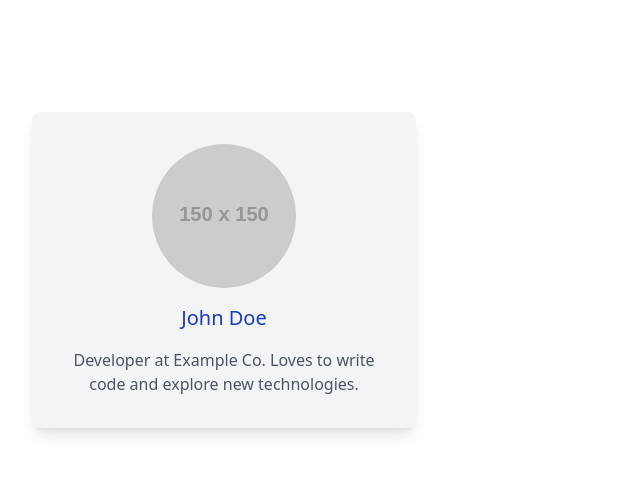
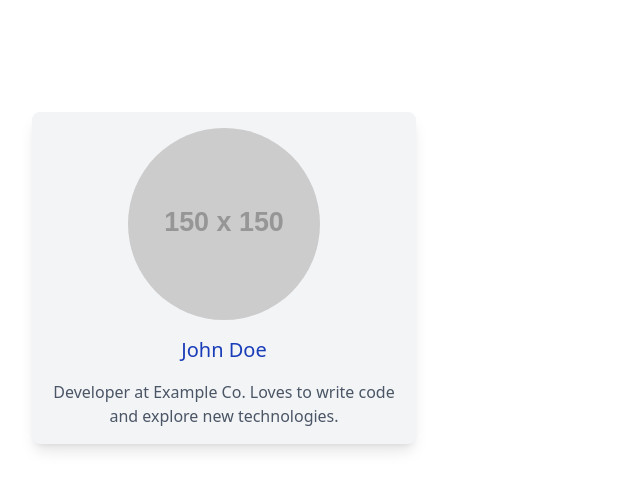
Before and after one commit to Lawwrenz/alx-fe-reactjs, a React (Vite) app in the folder tailwind-react-integration/: page / in a window 1280 px wide. Shown: the top 490 px of the page, without its empty margins (0-640 px from the left). Built offline with nearby package versions, Linux system fonts and the light colour scheme.

Commit message:
Made the UserProfile.jsx more responsive

```diff
--- a/tailwind-react-integration/src/components/UserProfile.jsx
+++ b/tailwind-react-integration/src/components/UserProfile.jsx
@@ -1,7 +1,11 @@
 function UserProfile() {
   return (
-    <div className="user-profile bg-gray-100 p-8 max-w-sm mx-auto, my-20 rounded-lg shadow-lg">
-      <img src="https://via.placeholder.com/150" className="rounded-full w-36 h-36 mx-auto" alt="User" />
+    <div className="user-profile bg-gray-100 p-8 md:p-4 max-w-sm mx-auto, my-20 rounded-lg shadow-lg">
+      <img
+  src="https://via.placeholder.com/150"
+  className="rounded-full w-36 h-36 mx-auto md:w-48 md:h-48"
+  alt="User"
+/>
       <h1 className="text-xl text-blue-800 my-4">John Doe</h1>
       <p className="text-gray-600 text-base">Developer at Example Co. Loves to write code and explore new technologies.</p>
     </div>
```
